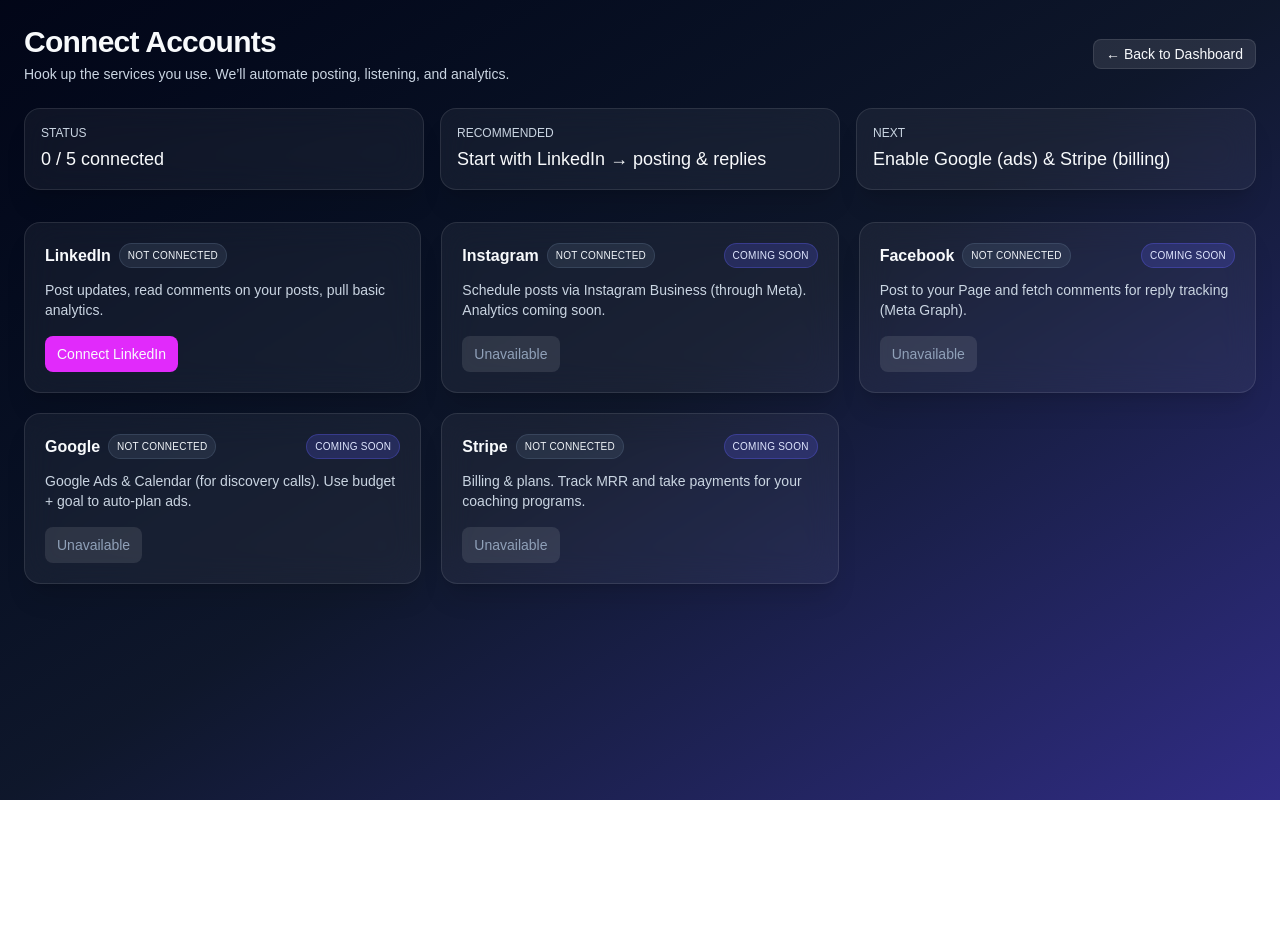
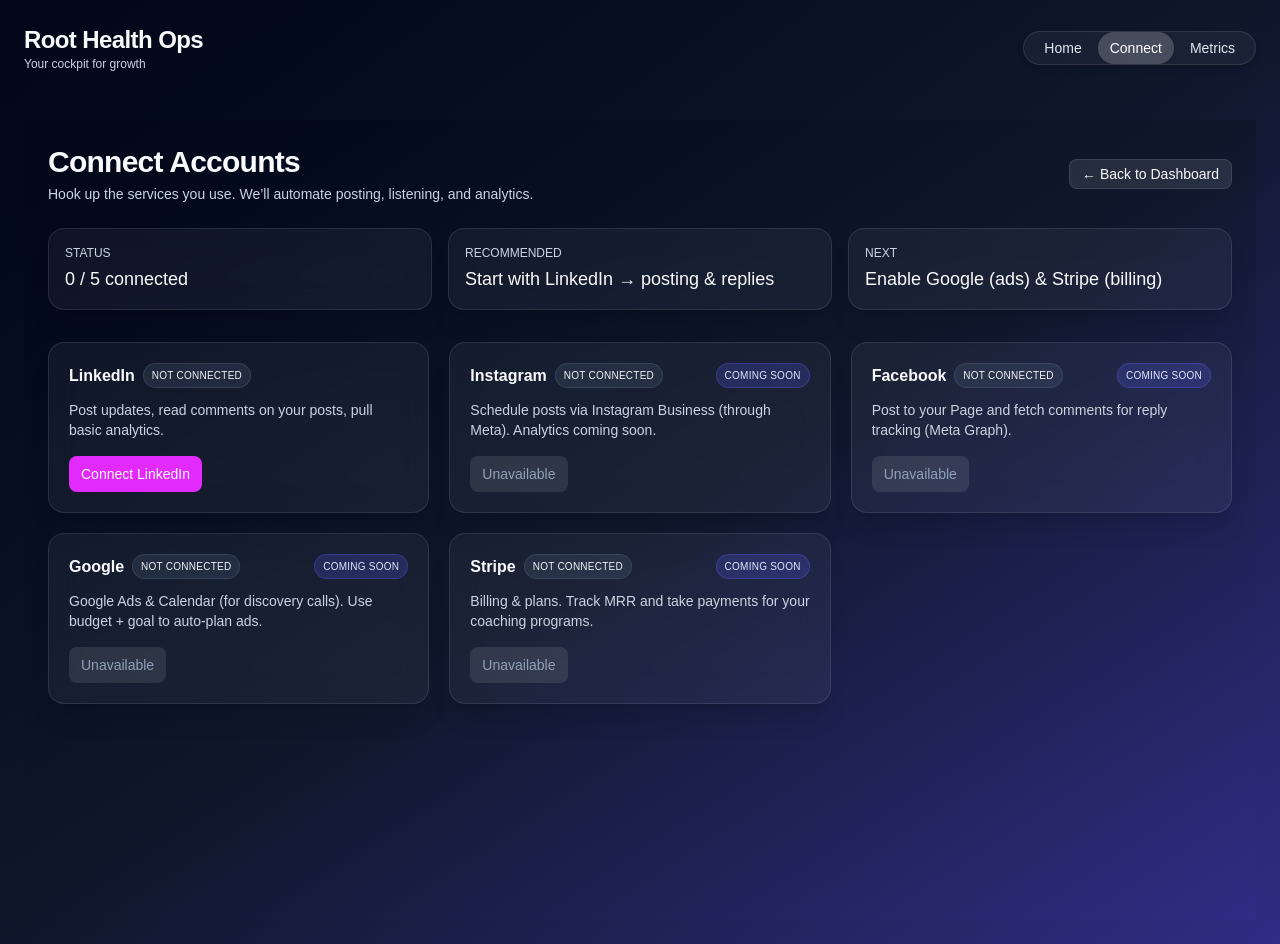
Before and after one commit to Hypnohippy/root-health-ops-dashboard1, a Next.js app: page /dashboard/connect in a window 1280 px wide. Before the commit the page ends 800 px from the top, so only its background shows below. Built offline with nearby package versions, Linux system fonts and the light colour scheme.

Commit message:
layout.tsx

```diff
--- /dev/null
+++ b/app/dashboard/layout.tsx
@@ -0,0 +1,29 @@
+"use client";
+import { usePathname } from "next/navigation";
+
+export default function DashboardLayout({ children }: { children: React.ReactNode }) {
+  const pathname = usePathname();
+  const linkClasses = (href: string) =>
+    `px-3 py-2 text-sm rounded-full transition ${
+      pathname === href ? "bg-white/20 text-white" : "hover:bg-white/10 text-slate-200"
+    }`;
+
+  return (
+    <div className="min-h-screen bg-gradient-to-br from-slate-950 via-slate-900 to-indigo-900 text-slate-50">
+      <header className="flex items-center justify-between p-6">
+        <div>
+          <h1 className="text-2xl font-bold tracking-tight">Root Health Ops</h1>
+          <p className="text-slate-300 text-xs">Your cockpit for growth</p>
+        </div>
+        <nav className="backdrop-blur-md bg-white/5 border border-white/10 rounded-full px-2 py-1 shadow-md">
+          <ul className="flex items-center gap-1">
+            <li><a href="/dashboard" className={linkClasses("/dashboard")}>Home</a></li>
+            <li><a href="/dashboard/connect" className={linkClasses("/dashboard/connect")}>Connect</a></li>
+            <li><a href="/dashboard/metrics" className={linkClasses("/dashboard/metrics")}>Metrics</a></li>
+          </ul>
+        </nav>
+      </header>
+      <main className="p-6">{children}</main>
+    </div>
+  );
+}
```
